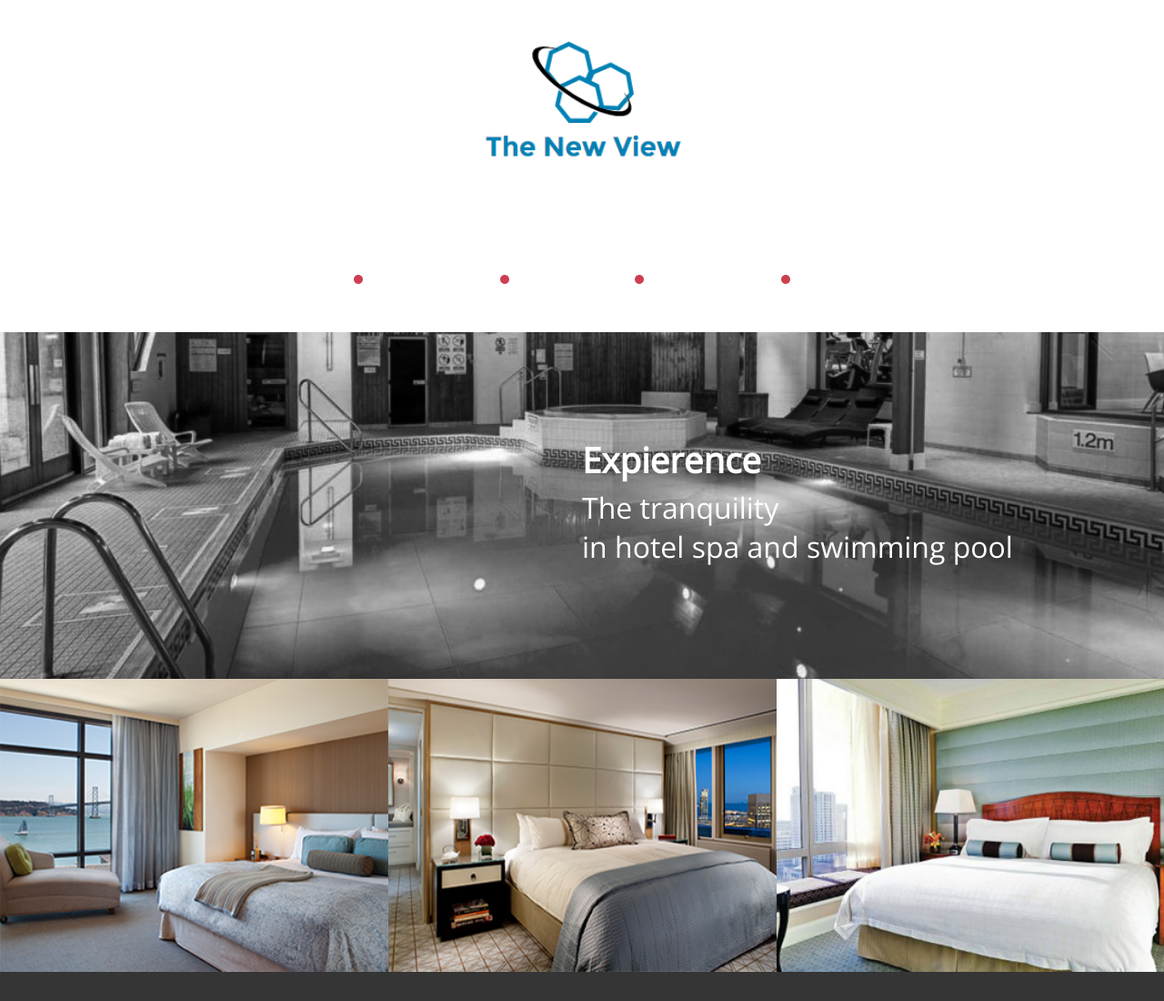
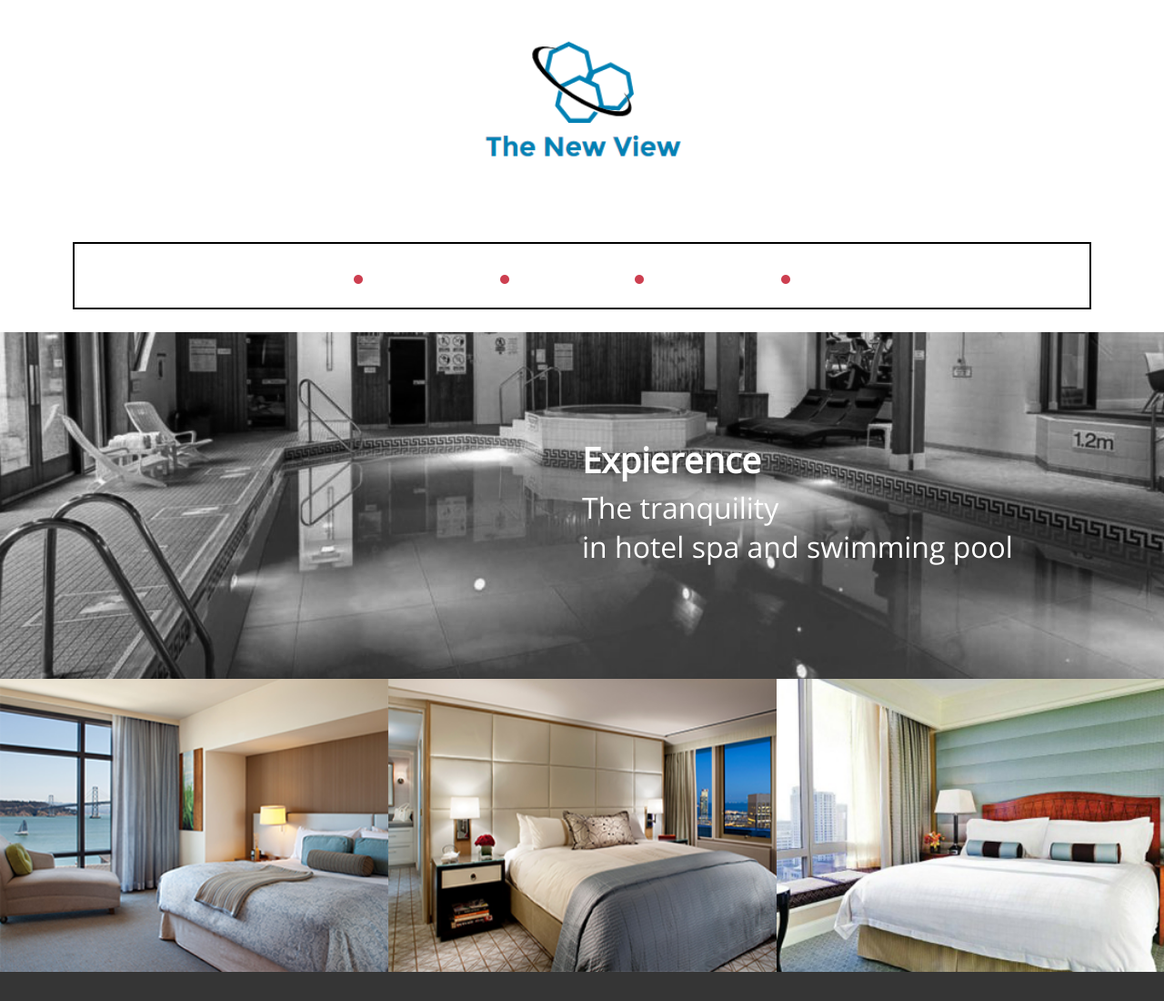
Before and after one commit to vikasharma005/HMS, a plain HTML site: page index.html in a window 1280 px wide. Shown: the top 1100 px of the page at 91% size. Drawn offline with nearby package versions, Linux system fonts and the light colour scheme.

Commit message:
Update main.css

```diff
--- a/css/main.css
+++ b/css/main.css
@@ -20,7 +20,7 @@
 
 .tm-nav{
    max-width: 90%;
-       border: 2px solid #ffffff;
+       border: 2px solid #000000;
     display: block;
 
     margin: 30px auto 5px auto;
```
